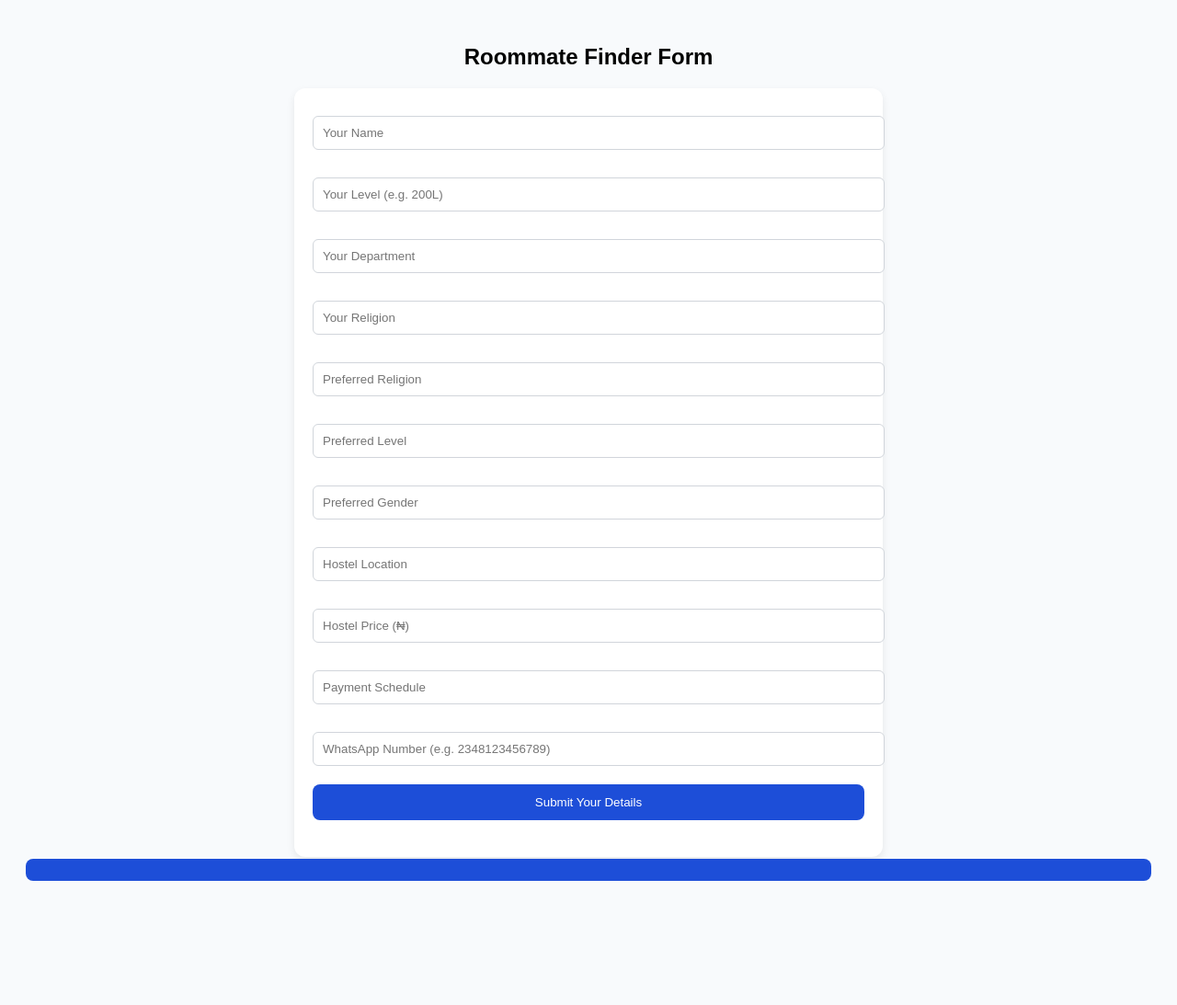
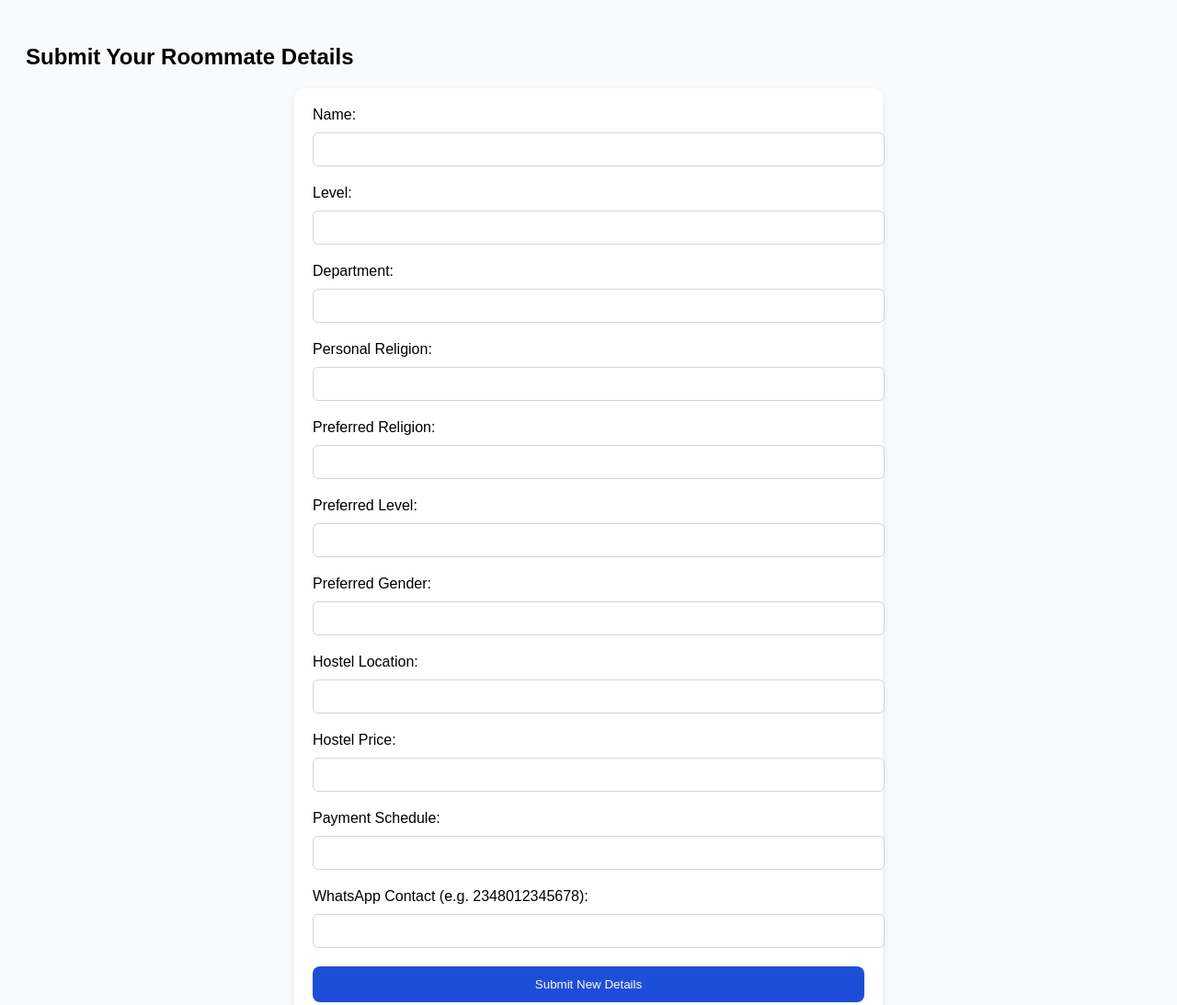
Before and after one commit to ibrahimnxp/make, a plain HTML site: page index.html in a window 1280 px wide. Shown: the top 1093 px of the page at 92% size. Before the commit the page ends 986 px from the top, so only its background shows below. Drawn offline with Linux system fonts and the light colour scheme.

Commit message:
Update index.html

```diff
--- a/index.html
+++ b/index.html
@@ -9,23 +9,23 @@
 </head>
 <body>
 
-  <h2 style="text-align: center;">Roommate Finder Form</h2>
+  <h2>Submit Your Roommate Details</h2>
+
   <form id="roommateForm">
-    <input type="text" name="Name" placeholder="Your Name" required />
-    <input type="text" name="Level" placeholder="Your Level (e.g. 200L)" required />
-    <input type="text" name="Department" placeholder="Your Department" required />
-    <input type="text" name="PersonalReligion" placeholder="Your Religion" required />
-    <input type="text" name="PreferredReligion" placeholder="Preferred Religion" />
-    <input type="text" name="PreferredLevel" placeholder="Preferred Level" />
-    <input type="text" name="PreferredGender" placeholder="Preferred Gender" />
-    <input type="text" name="HostelLocation" placeholder="Hostel Location" required />
-    <input type="number" name="HostelPrice" placeholder="Hostel Price (₦)" required />
-    <input type="text" name="PaymentSchedule" placeholder="Payment Schedule" />
-    <input type="text" name="WhatsAppContact" placeholder="WhatsApp Number (e.g. 2348123456789)" required />
-    <button type="submit">Submit Your Details</button>
-    <p class="message" id="responseMessage"></p>
+    <label>Name: <input name="Name" required></label>
+    <label>Level: <input name="Level" required></label>
+    <label>Department: <input name="Department" required></label>
+    <label>Personal Religion: <input name="PersonalReligion"></label>
+    <label>Preferred Religion: <input name="PreferredReligion"></label>
+    <label>Preferred Level: <input name="PreferredLevel"></label>
+    <label>Preferred Gender: <input name="PreferredGender"></label>
+    <label>Hostel Location: <input name="HostelLocation" required></label>
+    <label>Hostel Price: <input name="HostelPrice" required></label>
+    <label>Payment Schedule: <input name="PaymentSchedule"></label>
+    <label>WhatsApp Contact (e.g. 2348012345678): <input name="WhatsAppContact" required></label>
+    <button type="submit">Submit New Details</button>
   </form>
 
-  <a href="roommates.html"><button></button></a>
+  <div id="status"></div>
 </body>
-</html>
+</html
```
